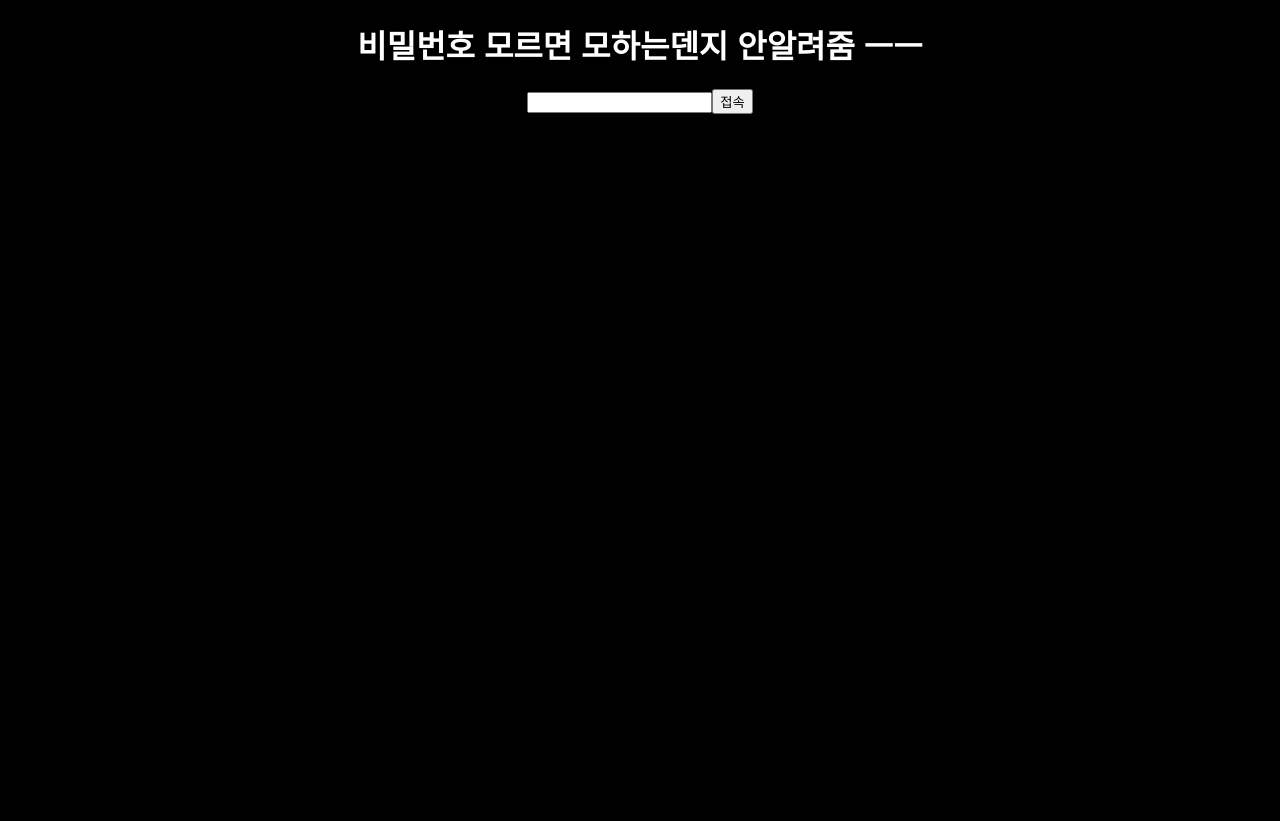
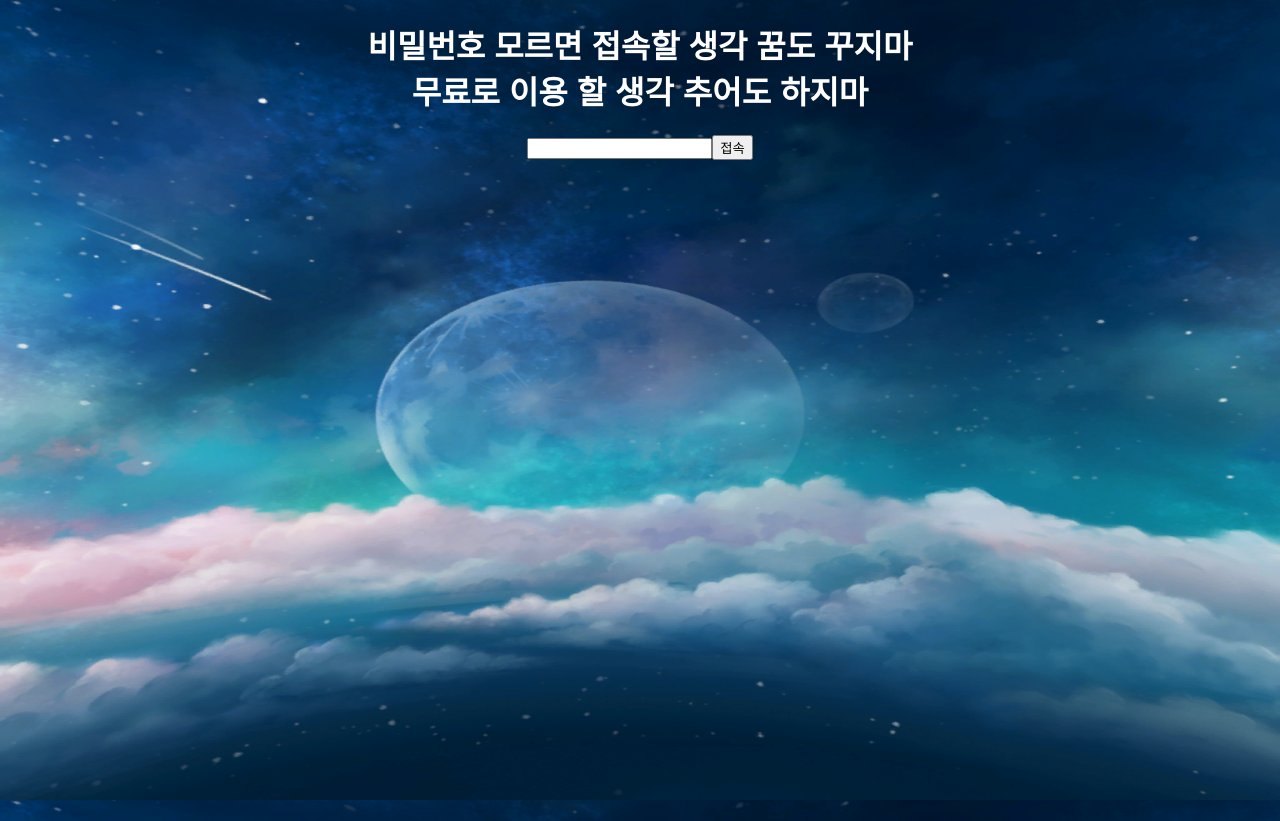
Before and after one commit to ChoiJangSeop/huni-textsorter, a Vue app: page / in a window 1280 px wide. Built offline with nearby package versions, Linux system fonts and the light colour scheme.

Commit message:
ui change

```diff
--- a/public/index.html
+++ b/public/index.html
@@ -5,7 +5,7 @@
     <meta http-equiv="X-UA-Compatible" content="IE=edge">
     <meta name="viewport" content="width=device-width,initial-scale=1.0">
     <link rel="icon" href="<%= BASE_URL %>favicon.ico">
-    <title><%= htmlWebpackPlugin.options.title %></title>
+    <title>훈이의 텍스트 조작기</title>
   </head>
   <body>
     <noscript>
--- a/src/App.vue
+++ b/src/App.vue
@@ -23,6 +23,9 @@ export default {
 body {
   margin: 0;
   height: 100vh;
-  background-color: #000000;
+  background-image: url('../src/assets/KakaoTalk_Photo_2023-02-05-19-22-20.png');
+  background-repeat: no-repeat;
+  background-attachment: fixed;
+  background-size: 100% 100%;
 }
 </style>
--- a/src/components/MainPage.vue
+++ b/src/components/MainPage.vue
@@ -7,7 +7,7 @@ export default {
     data() {
         return {
             inputPassword: "",
-            password: "rlaaudgns0915",
+            password: "hunloveseop",
             isLogin: false,
             type: 0,
         }
@@ -20,7 +20,7 @@ export default {
             if (this.inputPassword === this.password) this.isLogin = true;
             else {
                 this.inputPassword = "";
-                alert("비밀번호를 모르면 나가시오");
+                alert("비밀번호 모르네? 나가 그냥");
             }
         },
 
@@ -33,17 +33,17 @@ export default {
 
 <template >
     <div v-if="!isLogin">
-        <h1>비밀번호 모르면 모하는덴지 안알려줌 ㅡㅡ</h1>
+        <h1>비밀번호 모르면 접속할 생각 꿈도 꾸지마<br>무료로 이용 할 생각 추어도 하지마</h1>
         <input type="text" v-model="inputPassword">
         <button @click="enter">접속</button>
     </div>
     <div v-else>
-        <h1>훈이의 텍스트 조작기 : Huni's Text Manipulator</h1>
+        <h1>엔조이런너 운영자 귀여운 훈이의 텍스트 편집기</h1>
         <h5>v2.0.0</h5>
         <h5>만든이 : HUNI LOVER SEOP</h5>
         <div id="buttonList">
-            <button style="margin-right=7px;" @click="changeType(1)">아이템 순서 정렬</button>
-            <button style="margin-right=7px;" @click="changeType(2)">아이템 지급 파일 변환</button>
+            <button style="margin-right: 10px;" @click="changeType(1)">아이템 순서 정렬</button>
+            <button style="margin-right: 10px;" @click="changeType(2)">아이템 지급 파일 변환</button>
             <button @click="changeType(3)">아이템 주요정보 추출</button>
         </div>
         <HelloWorld v-if="type === 1"/>
```
Also changed, not shown: src/assets/KakaoTalk_Photo_2023-02-05-19-22-20.png (added).
